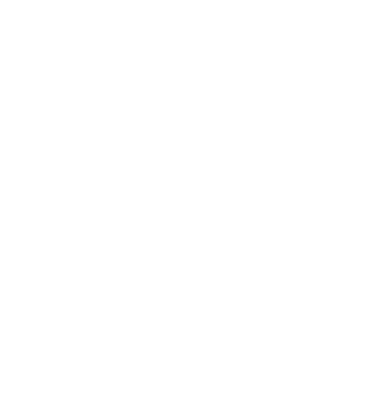
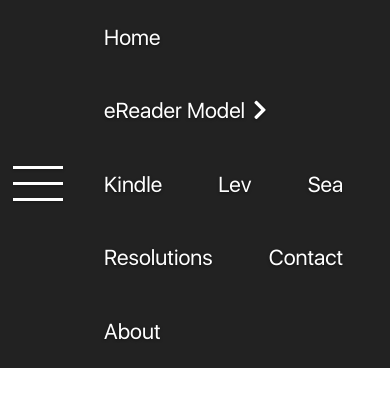
Before and after one commit to SrPhilippe/ereader-screensaver, a website: page docs/index.html in a window 390 px wide. Drawn offline with Linux system fonts and the light colour scheme.

Commit message:
third commit

```diff
--- a/docs/index.html
+++ b/docs/index.html
@@ -10,9 +10,37 @@
 </head>
 
 <body>
-
+    <nav id="menu">
+        <div class="container">
+            <div class="mobile-nav">
+                <div class="nav">
+                    <div></div>
+                    <div></div>
+                    <div></div>
+                </div>
+                <ul>
+                    <li><a href="#">Home</a></li>
+                    <li><a href="#">eReader Model<i class="fas fa-chevron-right"></i></a>
+                        <ul>
+                            <li><a href="#">Kindle</a></li>
+                            <li><a href="#">Lev</a></li>
+                            <li><a href="#">Sea</a></li>
+                        </ul>
+                    </li>
+                    <li><a href="#">Resolutions</a></li>
+                    <li><a href="#">Contact</a></li>
+                    <li><a href="#">About</a></li>
+                </ul>
+            </div>
+        </div>
+    </nav>
+    <div class="header">
+        <div class="container"></div>
+    </div>
 </body>
 
 <!-- Scripts -->
+<link rel="stylesheet" href="https://use.fontawesome.com/releases/v5.2.0/css/all.css" integrity="sha384-hWVjflwFxL6sNzntih27bfxkr27PmbbK/iSvJ+a4+0owXq79v+lsFkW54bOGbiDQ" crossorigin="anonymous">
 <script type="text/javascript" src="js/main.js"></script>
+
 </html>
--- /dev/null
+++ b/docs/sass/mobile.scss
@@ -0,0 +1,9 @@
+@media screen and (max-width: 768px) {
+    #menu {
+        .mobile-nav {
+            .nav {
+                display: block;
+            }
+        }
+    }
+}
--- a/docs/sass/style.scss
+++ b/docs/sass/style.scss
@@ -1,3 +1,11 @@
+$hl: #f3d111;
+$dk: #222;
+
+@font-face {
+    font-family: 'San Francisco';
+    src: url(../docs/fonts/san-francisco-regular.ttf);
+}
+
 * {
     margin: 0;
     padding: 0;
@@ -6,8 +14,61 @@
 
 a {
     display: inline-block;
+    text-decoration: none;
+}
+
+.container {
+    max-width: 1024px;
+    margin: 0 auto;
+    width: 100%;
 }
 
 body {
     font-size: 18px;
+    font-family: 'San Francisco';
 }
+
+#menu {
+    background-color: $dk;
+    .mobile-nav {
+        display: flex;
+        align-items: center;
+        justify-content: center;
+        .nav {
+            display: none;
+            &:hover {
+                cursor: pointer;
+            }
+            >div {
+                background-color: #fff;
+                width: 50px;
+                height: 3px;
+                margin: 13px;
+                box-shadow: 0 1px 3px rgba(0, 0, 0, .3);
+            }
+        }
+        ul {
+            display: flex;
+            flex-wrap: wrap;
+            list-style: none;
+            >li {
+                &:hover {
+                    a {
+                        color: $hl;
+                    }
+                }
+                a {
+                    font-size: 1.2em;
+                    padding: 1.1em 1.3em;
+                    color: #fff;
+                    text-shadow: 0 1px 3px rgba(0, 0, 0, .5);
+                    >.fas {
+                        margin-left: 8px;
+                    }
+                }
+            }
+        }
+    }
+}
+
+@import 'mobile';
--- a/gulpfile.js
+++ b/gulpfile.js
@@ -14,5 +14,5 @@ gulp.task('css-deal', function() {
         .pipe(prefix({
             browsers: ['last 1 version']
         }))
-        .pipe(gulp.dest('./dist'))
+        .pipe(gulp.dest('dist'))
 })
```
Also changed, not shown: dist/style.css, docs/fonts/san-francisco-regular.ttf (added).
